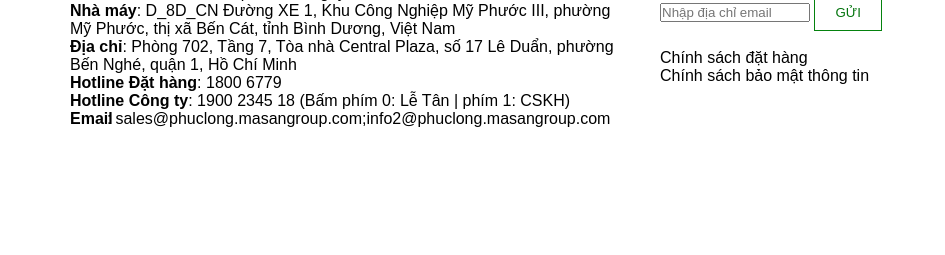
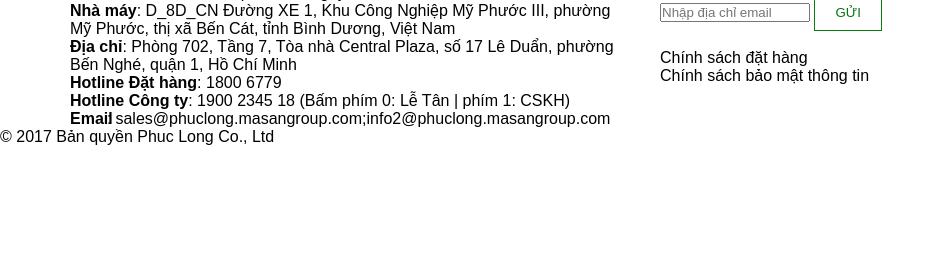
Before and after one commit to Pencoding1/PhucLongWebApp, a Flask app: page / in a window 1280 px wide. Shown: the part 618-873 px from the top of the page, without its empty margins (0-945 px from the left). Run offline with Flask 3, Linux system fonts and the light colour scheme.

Commit message:
update layout
lines 78-89

```diff
--- a/templates/layout.html
+++ b/templates/layout.html
@@ -75,4 +75,7 @@
             </div>
         </div>
     </footer>
+    <div class="BanquyenPL">
+        © 2017 Bản quyền Phuc Long Co., Ltd<br class="Chunen" />
+    </div>
 </html>
```
Also changed, not shown: static/style.css (line endings or trailing spaces).
